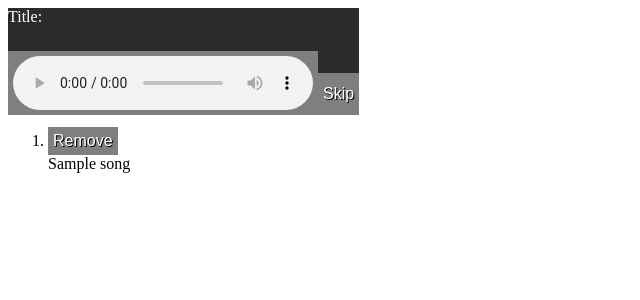
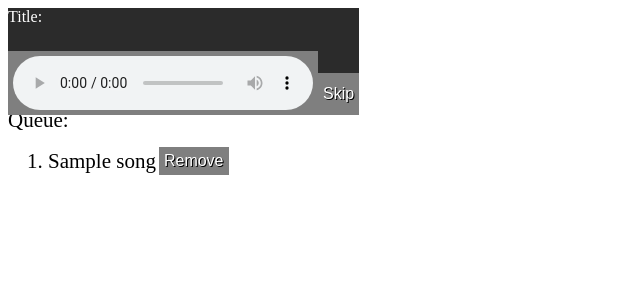
Before and after one commit to seandmatthews/n0tb0t, a Flask app: template src/web/flask_webserver/templates/AudioPlayer.html in a window 1280 px wide. Shown: the top 300 px of the page, without its empty margins (0-640 px from the left). Run offline with Flask 2, Linux system fonts and the light colour scheme; the template is opened without the code that fills it: most values are stand-ins (such as "Sample title", 1, 10 or a date in 2020).

Commit message:
Fixing up the audio CSS Set the port to be 9001

```diff
--- a/src/web/flask_webserver/static/CSS/audio.css
+++ b/src/web/flask_webserver/static/CSS/audio.css
@@ -1,6 +1,3 @@
-
-
-
 #currently_playing {
 background-color: #2B2B2B;
     color: white;
@@ -23,10 +20,15 @@ background-color: #2B2B2B;
     position: relative;
     top: 25px;
 }
-}
 
 #audio_source {
 
+}
+
+#queue-span {
+    font-size: 21px;
+    display: block;
+    padding-top: 15px;
 }
 
 #skip_button {
@@ -44,7 +46,7 @@ background-color: #2B2B2B;
     left: 310px;
 }
 
-#remove_button {
+.remove_button {
     background-color: #7F7F7F;
     border: none;
     color: white;
@@ -56,8 +58,24 @@ background-color: #2B2B2B;
     font-size: 16px;
     position: relative;
 }
- .song {
+
+.remove_button_div {
+    float: left;
+    display: block;
+    height: 20px;
+    padding-left: 3px;
+    margin-top: -2px;
+}
+
+.song {
     position: relative;
     float: left;
     display: block;
+    height: 20px;
 }
+
+.song-li {
+    font-size: 21px;
+    padding-top: 0px;
+    height: 50px;
+}
--- a/src/web/flask_webserver/templates/AudioPlayer.html
+++ b/src/web/flask_webserver/templates/AudioPlayer.html
@@ -19,11 +19,13 @@
     </div>
 </div>
 <div id="queue">
-<span>Queue:</span>
+<span id="queue-span">Queue:</span>
 <ol>
     {% for song in playlist %}
-        <li><div><button type="button" id="remove_button" onclick="nextSong()">Remove</button>
-        </div><div class="song">{{ song }}{# song.title eventually #}</div></li>
+        <li class="song-li">
+            <div class="song">{{ song }}{# song.title eventually #}</div>
+            <div class="remove_button_div"><button type="button" class="remove_button" onclick="nextSong()">Remove</button></div>
+        </li>
     {% endfor %}
 </ol>
 
--- a/src/web/run_webserver.py
+++ b/src/web/run_webserver.py
@@ -12,4 +12,4 @@ from src.web.flask_webserver import app
 if __name__ == '__main__':
     # Are you a dev who runs a bunch of different stuff on localhost?
     # In that case, you may want to pick a different port.
-    app.run(port=8080)
+    app.run(port=9001)
```
Also changed, not shown: 1 other file.
